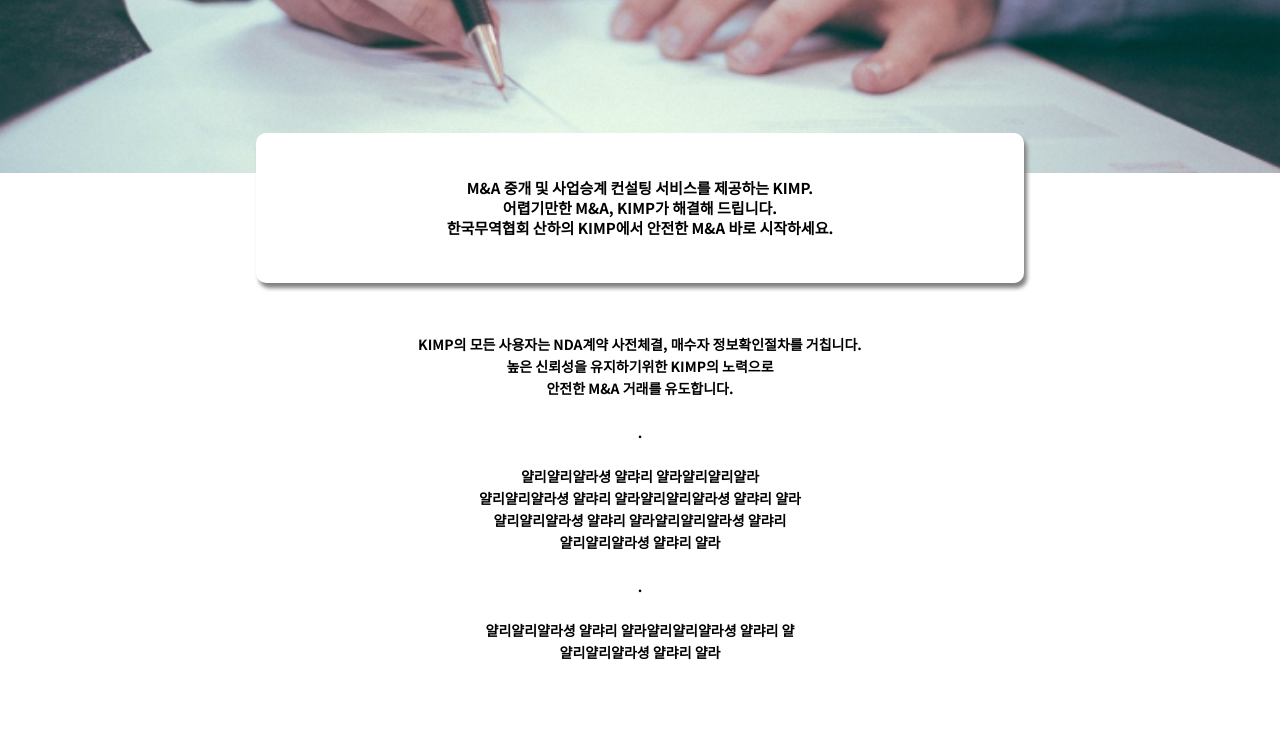
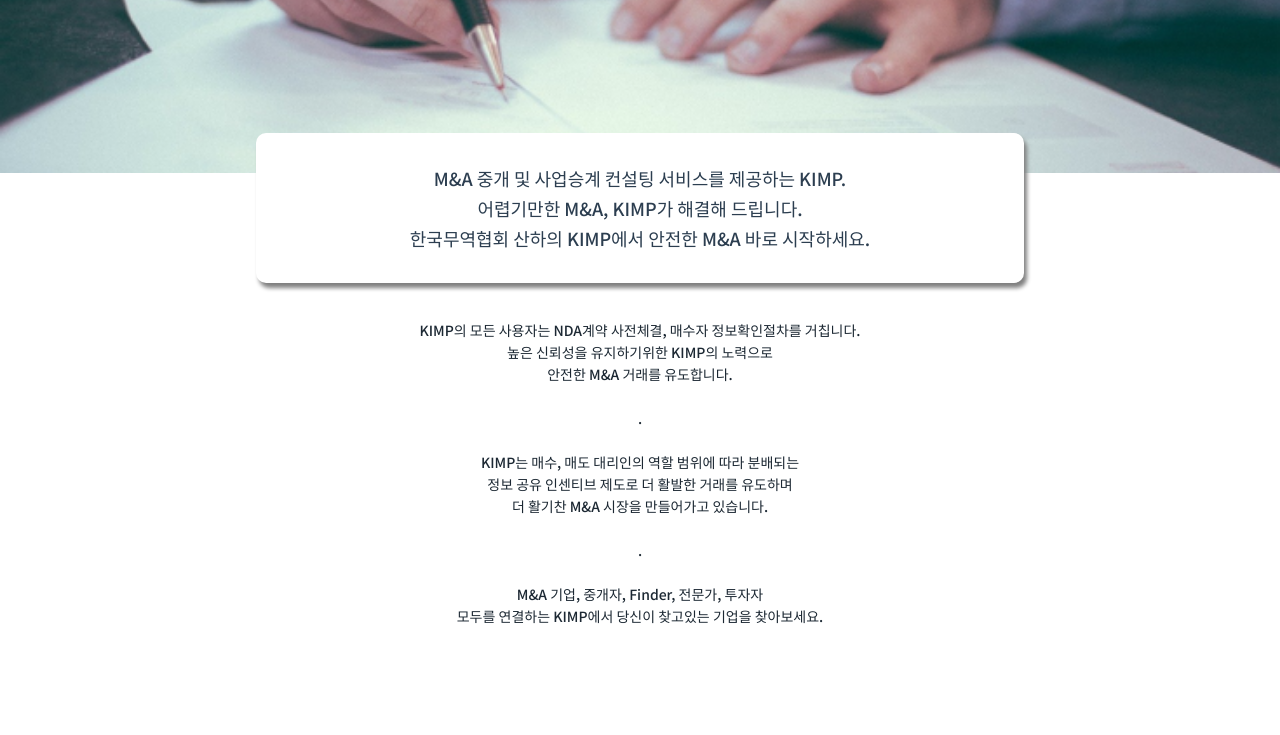
Before and after one commit to Lee-jinsol/KimpFront, a React (Create React App) app: page /build/aboutUs in a window 1280 px wide. Shown: the part 320-1055 px from the top of the page. Built offline with nearby package versions, Linux system fonts and the light colour scheme.

Commit message:
어바웃페이지 텍스트 수정

```diff
--- a/src/components/About/AboutBanner.jsx
+++ b/src/components/About/AboutBanner.jsx
@@ -19,7 +19,6 @@
     div {
       color: #fff;
       position: absolute;
-      font-weight: bold;
       h1 {
         color: #fff;
       }
@@ -33,12 +32,12 @@
     text-align: center;
     font-size: 60px;
     line-height: 40px;
-    b{
+    b {
       font-size: 20px;
     }
     @media only screen and (max-width: ${BREAK_POINT_MEDIUM}px) {
       font-size: 40px;
-      b{
+      b {
         font-size: 17px;
       }
     }
@@ -56,13 +55,14 @@
     background: white;
     border-radius: 10px;
     span {
-      font-size: 15px;
-      color: black;
+      font-size: 18px;
+      color: #2c3e50;
       text-align: center;
       width: 100%;
       top: 50%;
       position: absolute;
       transform: translateY(-50%);
+      line-height: 30px;
     }
     line-height: 20px;
     font-weight: normal;
--- a/src/components/About/AboutText.jsx
+++ b/src/components/About/AboutText.jsx
@@ -6,9 +6,9 @@
     position: relative;
     padding-top: 50px;
     p {
-      height: 550px;
-      color: black;
-      font-weight: bold;
+      font-size: 14px;
+      color: #1c2833;
+      height: 500px;
       display: flex;
       justify-content: center;
       align-items: center;
@@ -23,13 +23,12 @@
         높은 신뢰성을 유지하기위한 KIMP의 노력으로<br></br>
         안전한 M&A 거래를 유도합니다.<br></br>
         <br></br>.<br></br>
-        <br></br>얄리얄리얄라셩 얄랴리 얄라얄리얄리얄라<br></br>
-        얄리얄리얄라셩 얄랴리 얄라얄리얄리얄라셩 얄랴리 얄라<br></br>
-        얄리얄리얄라셩 얄랴리 얄라얄리얄리얄라셩 얄랴리 <br></br>
-        얄리얄리얄라셩 얄랴리 얄라<br></br>
+        <br></br>KIMP는 매수, 매도 대리인의 역할 범위에 따라 분배되는<br></br>
+        정보 공유 인센티브 제도로 더 활발한 거래를 유도하며<br></br>더 활기찬
+        M&A 시장을 만들어가고 있습니다. <br></br>
         <br></br>.<br></br>
-        <br></br>얄리얄리얄라셩 얄랴리 얄라얄리얄리얄라셩 얄랴리 얄<br></br>
-        얄리얄리얄라셩 얄랴리 얄라<br></br>
+        <br></br>M&A 기업, 중개자, Finder, 전문가, 투자자<br></br>
+        모두를 연결하는 KIMP에서 당신이 찾고있는 기업을 찾아보세요.<br></br>
       </p>
     </Section>
   );
```
